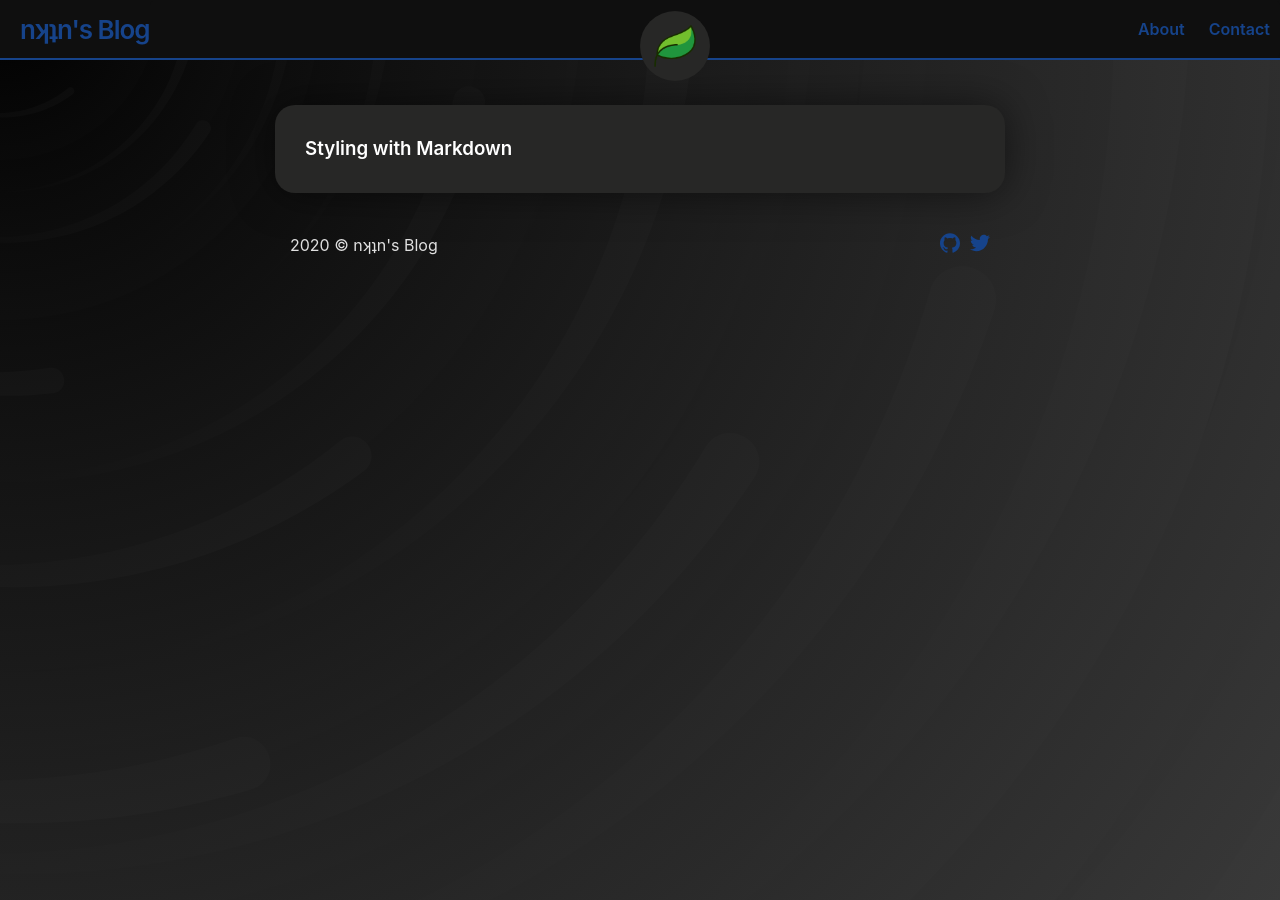
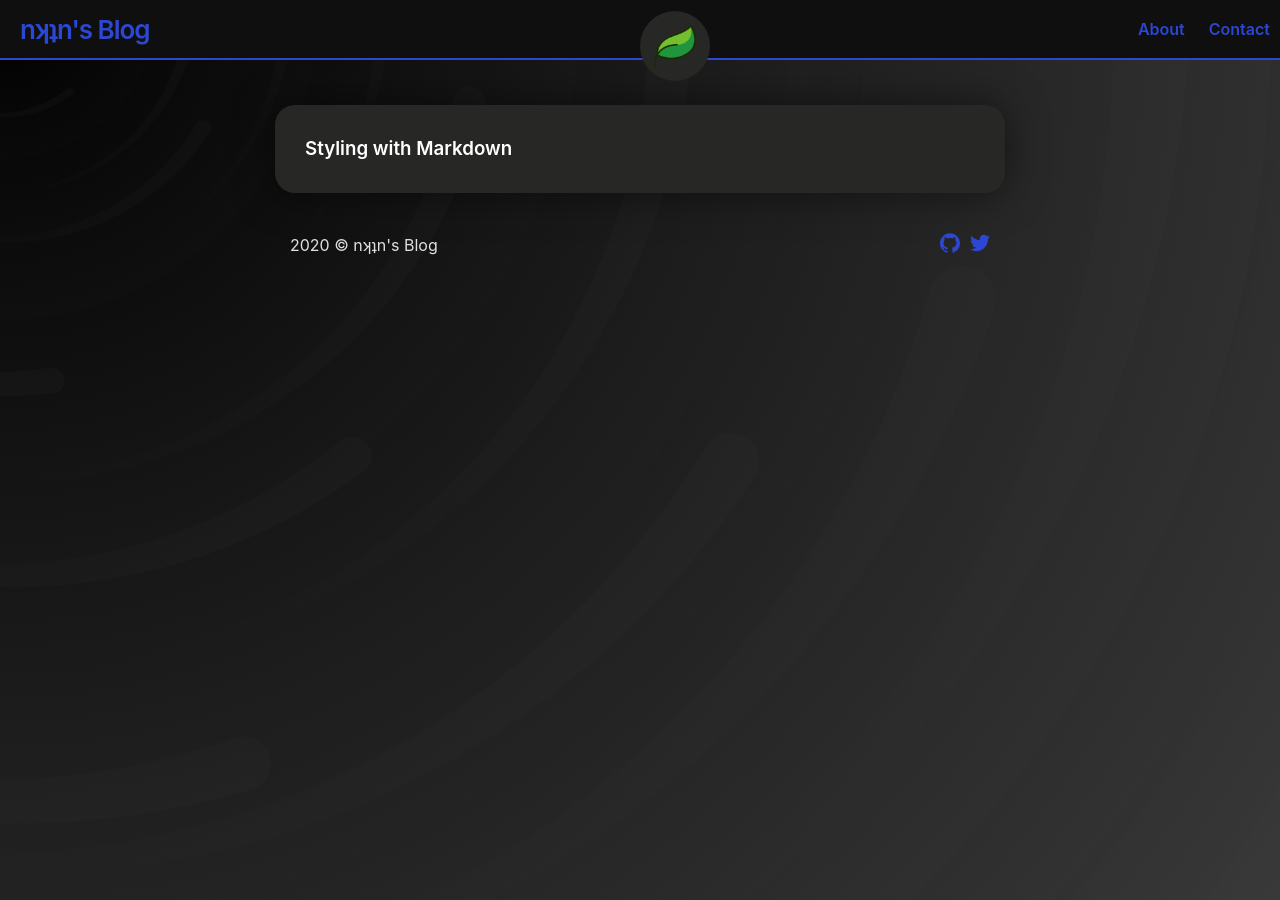
Before and after one commit to Rhotav/rhotav.github.io, a Jekyll site: the page built from index.md, in a window 1280 px wide. Built offline with Jekyll 4.4.1, drawn with Linux system fonts in a browser that asks for light colours.

Commit message:
Update leaf.scss

```diff
--- a/_sass/leaf.scss
+++ b/_sass/leaf.scss
@@ -6,7 +6,7 @@ $base-font-color: #e0e0e0;
 $small-font-size:  $base-font-size * 0.875 !default;
 $base-line-height: 1.5 !default;
 
-$theme-color: #16438a;
+$theme-color: #2c47d1;
 $header-color: #0f0f0f;
 
 $spacing-unit:     30px !default;
```
